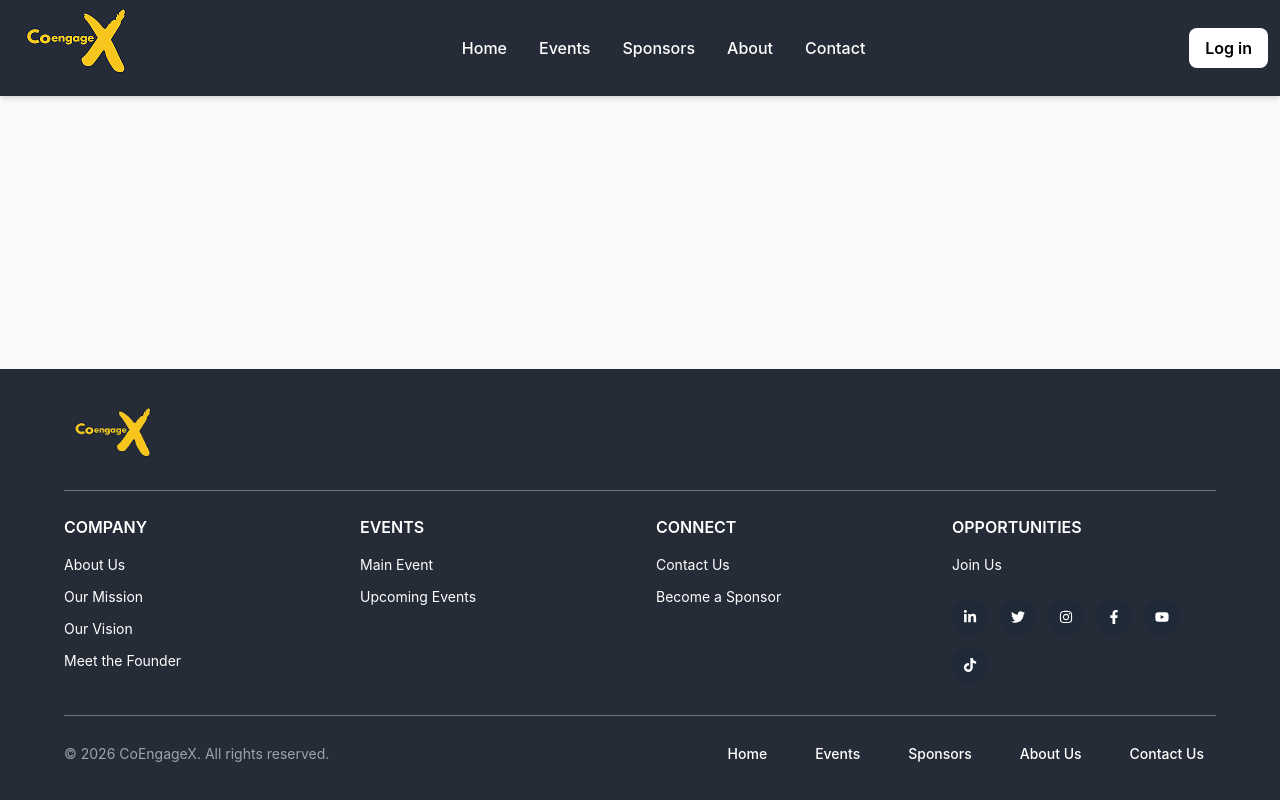
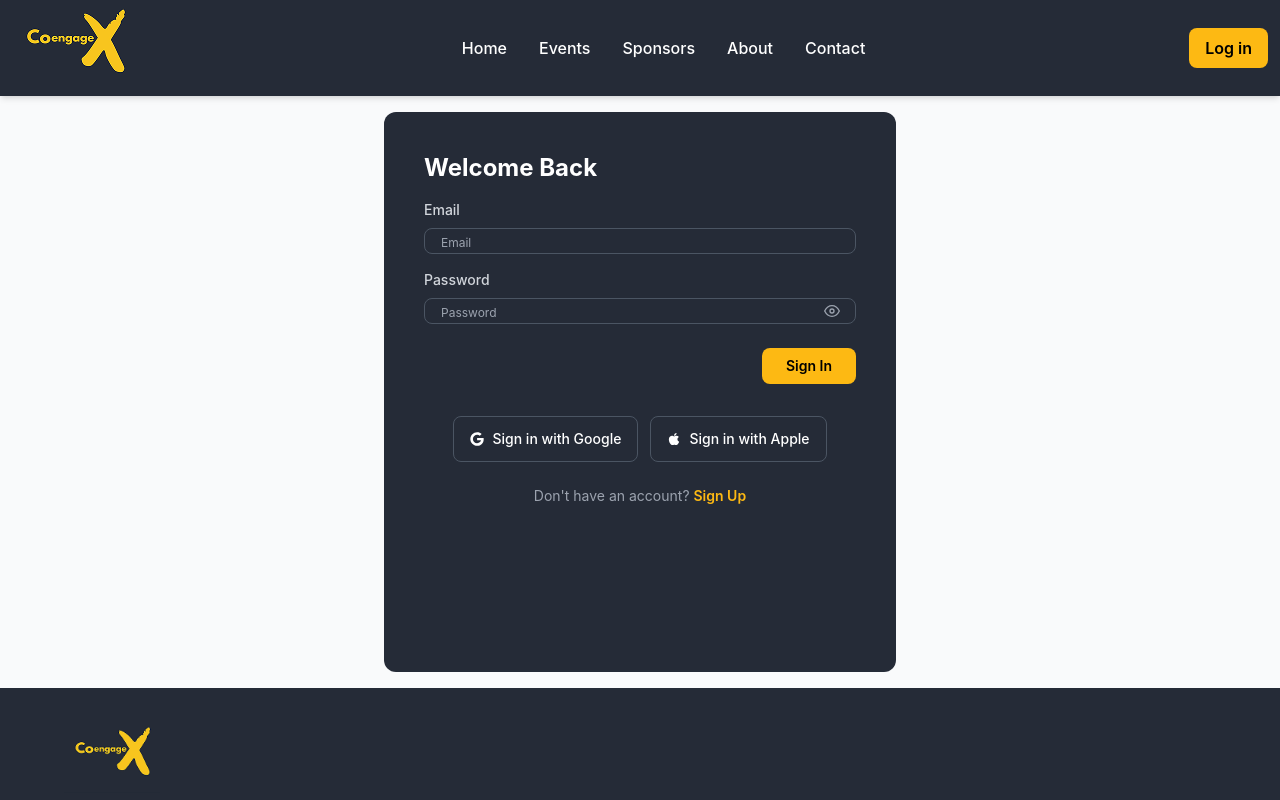
Before and after one commit to CoEngageX/engagexweb, a React (Vite) app in the folder frontend/: page /login in a window 1280 px wide. Shown: the top 800 px of the page. Built offline with nearby package versions, Linux system fonts and the light colour scheme.

Commit message:
Add Login page and integrate login functionality; update Header and routing for login access

```diff
--- a/frontend/src/App.jsx
+++ b/frontend/src/App.jsx
@@ -5,6 +5,7 @@ import Home from './pages/Home'
 import Events from './pages/Events'
 import Contact from './pages/Contact'
 import About from './pages/About'
+import Login from './pages/Login'
 
 function App() {
   return (
@@ -16,6 +17,7 @@ function App() {
           <Route path="/sponsors" element={<Sponsors />} />
           <Route path="/contact" element={<Contact />} />
           <Route path="/about" element={<About />} />
+          <Route path="/login" element={<Login />} />
         </Routes>
       </Layout>
     </Router>
--- a/frontend/src/components/common/Header.jsx
+++ b/frontend/src/components/common/Header.jsx
@@ -1,4 +1,4 @@
-import { NavLink } from 'react-router-dom'
+import { NavLink, Link } from 'react-router-dom'
 import { useState } from 'react'
 import Button from './Button'
 import Logo from"/Logo.png"
@@ -50,9 +50,20 @@ const Header = () => {
           {/* <Button className="bg-[#FDB913] text-black hover:bg-[#ddcb9d] font-semibold px-4 py-2 rounded-lg">
             Sign Up
           </Button> */}
-          <Button className="bg-white text-black hover:bg-[#FDB913] font-semibold px-4 py-2 rounded-lg">
-            Log in
-          </Button>
+          <NavLink
+            to="/login"
+            className={({ isActive }) =>
+              `rounded-lg transition-colors ${
+                isActive
+                  ? 'bg-[#FDB913] text-black'
+                  : 'bg-white text-black hover:bg-[#FDB913]'
+              }`
+            }
+          >
+            <Button className="font-semibold px-4 py-2">
+              Log in
+            </Button>
+          </NavLink>
         </div>
 
         {/* Mobile Menu Button */}
@@ -106,12 +117,21 @@ const Header = () => {
             ))}
 
             <div className="pt-4 flex flex-col space-y-3">
-              <Button className="bg-[#FDB913] text-black font-semibold py-2 rounded-lg">
-                Log in
-              </Button>
-              {/* <Button className="bg-white text-black font-semibold py-2 rounded-lg">
-                Log in
-              </Button> */}
+              <NavLink
+                to="/login"
+                onClick={() => setMenuOpen(false)}
+                className={({ isActive }) =>
+                  `rounded-lg transition-colors ${
+                    isActive
+                      ? 'bg-[#FDB913] text-black'
+                      : 'bg-white text-black'
+                  }`
+                }
+              >
+                <Button className="w-full font-semibold py-2">
+                  Log in
+                </Button>
+              </NavLink>
             </div>
           </nav>
         </div>
--- a/frontend/src/components/sections/EventHighlights.jsx
+++ b/frontend/src/components/sections/EventHighlights.jsx
@@ -24,7 +24,7 @@ const EventHighlights = () => {
             <img
               src={event.coverImage}
               alt={event.eventName}
-              className="w-full h-auto  2xl:h-[400px] rounded-lg"
+              className="w-full h-auto  max-h-[400px] rounded-lg"
             />
           </div>
 
--- a/frontend/src/components/sections/EventsPrograms.jsx
+++ b/frontend/src/components/sections/EventsPrograms.jsx
@@ -19,7 +19,7 @@ const EventsPrograms = () => {
             <img
               src={Flier}
               alt="Event Flier"
-              className="w-full 2xl:h-[350px] h-auto rounded-lg"
+              className="w-full max-h-[400px] h-auto rounded-lg"
             />
           </div>
 
--- a/frontend/src/pages/Contact.jsx
+++ b/frontend/src/pages/Contact.jsx
@@ -30,7 +30,7 @@ const contactInfo = [
 function Contact() {
   return (
     <div className=" p-10 grid grid-cols-1 md:grid-cols-2 gap-10 max-w-7xl mx-auto pb-20">
-        <div className="max-w-sm bg-[#252B37] text-white rounded-lg p-8 space-y-20 pb-2">
+        <div className="max-w-md bg-[#252B37] text-white rounded-lg p-8 space-y-20 pb-2">
 
             {/* Title */}
             <div>
--- /dev/null
+++ b/frontend/src/pages/Login.jsx
@@ -0,0 +1,147 @@
+import { useState } from "react";
+import { FaGoogle, FaApple } from "react-icons/fa";
+import { FiEye, FiEyeOff } from "react-icons/fi";
+
+const Login = () => {
+  const [isSignUp, setIsSignUp] = useState(false);
+  const [showPassword, setShowPassword] = useState(false);
+  const [showConfirmPassword, setShowConfirmPassword] = useState(false);
+  const [agree, setAgree] = useState(false);
+
+  const inputStyle =
+    "w-full px-4 border border-gray-600 rounded-lg bg-transparent text-white focus:outline-none placeholder:text-[12px]";
+
+  return (
+    <div className="flex items-center justify-center p-4">
+      <div className="w-full max-w-lg bg-[#252B37] rounded-xl p-10 min-h-[70vh]">
+        <form className="space-y-4">
+          <h3 className="text-2xl font-bold text-white">
+            {isSignUp ? "Get Started Now" : "Welcome Back"}
+          </h3>
+
+          {isSignUp && (
+            <div>
+              <label className="block text-sm font-medium text-gray-300 mb-2">Full Name</label>
+              <input
+                type="text"
+                placeholder="Full Name"
+                className={inputStyle}
+              />
+            </div>
+          )}
+
+          {/* Email */}
+          <div>
+            <label className="block text-sm font-medium text-gray-300 mb-2">Email</label>
+            <input
+              type="email"
+              placeholder="Email"
+              className={inputStyle}
+            />
+          </div>
+
+          {/* Password */}
+          <div>
+            <label className="block text-sm font-medium text-gray-300 mb-2">Password</label>
+            <div className="relative">
+              <input
+                type={showPassword ? "text" : "password"}
+                placeholder="Password"
+                className={inputStyle}
+              />
+              <button
+                type="button"
+                onClick={() => setShowPassword(!showPassword)}
+                className="absolute right-4 top-1/2 -translate-y-1/2 text-gray-400"
+              >
+                {showPassword ? <FiEyeOff /> : <FiEye />}
+              </button>
+            </div>
+          </div>
+
+          {isSignUp && (
+            <div>
+              <label className="block text-sm font-medium text-gray-300 mb-2">Confirm Password</label>
+              <div className="relative">
+                <input
+                  type={showConfirmPassword ? "text" : "password"}
+                  placeholder="Confirm Password"
+                  className={inputStyle}
+                />
+                <button
+                  type="button"
+                  onClick={() =>
+                    setShowConfirmPassword(!showConfirmPassword)
+                  }
+                  className="absolute right-4 top-1/2 -translate-y-1/2 text-gray-400"
+                >
+                  {showConfirmPassword ? <FiEyeOff /> : <FiEye />}
+                </button>
+              </div>
+            </div>
+          )}
+
+          {isSignUp && (
+            <div className="flex items-start gap-2 text-xs text-gray-400">
+              <input
+                type="checkbox"
+                checked={agree}
+                onChange={() => setAgree(!agree)}
+                className="mt-1"
+              />
+              <p>
+                I agree to the{" "}
+                <span className="text-[#FDB913] cursor-pointer">
+                  Terms & Conditions
+                </span>{" "}
+                and{" "}
+                <span className="text-[#FDB913] cursor-pointer">
+                  Privacy Policy
+                </span>
+              </p>
+            </div>
+          )}
+
+          <div className="flex justify-end pt-2">
+            <button
+              type="submit"
+              disabled={isSignUp && !agree}
+              className={`px-6 py-2 rounded-lg font-semibold text-sm transition ${
+                isSignUp && !agree
+                  ? "bg-gray-400 cursor-not-allowed"
+                  : "bg-[#FDB913] text-black hover:bg-[#ddcb9d]"
+              }`}
+            >
+              {isSignUp ? "Sign Up" : "Sign In"}
+            </button>
+          </div>
+        </form>
+
+        <div className="mt-8 flex flex-col md:flex-row justify-center items-stretch md:items-center gap-3">
+          <button className="flex items-center justify-center gap-2 px-4 py-3 border border-gray-600 rounded-lg text-white hover:bg-[#FDB913] hover:text-black hover:border-[#FDB913] transition text-sm font-medium">
+            <FaGoogle />
+            {isSignUp ? "Sign up with Google" : "Sign in with Google"}
+          </button>
+
+          <button className="flex items-center justify-center gap-2 px-4 py-3 border border-gray-600 rounded-lg text-white hover:bg-[#FDB913] hover:text-black hover:border-[#FDB913] transition text-sm font-medium">
+            <FaApple />
+            {isSignUp ? "Sign up with Apple" : "Sign in with Apple"}
+          </button>
+        </div>
+
+       {/* social media */}
+        <p className="text-sm text-gray-400 text-center pt-6">
+          {isSignUp ? "Already have an account?" : "Don't have an account?"}{" "}
+          <span
+            onClick={() => setIsSignUp(!isSignUp)}
+            className="text-[#FDB913] cursor-pointer font-semibold"
+          >
+            {isSignUp ? "Sign In" : "Sign Up"}
+          </span>
+        </p>
+      </div>
+    </div>
+  );
+};
+
+export default Login;
--- a/frontend/src/pages/Sponsors.jsx
+++ b/frontend/src/pages/Sponsors.jsx
@@ -145,9 +145,11 @@ function Sponsors() {
                 <span className="text-[#FDB913]">an Unforgettable</span>{" "}
                 <br />
                 Event
-                <button className="inline-flex ml-10 bg-[#FDB913] text-black px-3 py-1 text-sm rounded-lg font-semibold hover:bg-[#ddcb9d] transition">
-                     Preregister Now
-                </button>
+               <a href="https://luma.com/f3fpygbt" target="_blank" rel="noopener noreferrer">
+                    <button className="inline-flex ml-10 bg-[#FDB913] text-black px-3 py-1 text-sm rounded-lg font-semibold hover:bg-[#ddcb9d] transition">
+                         Preregister Now
+                    </button>
+               </a>
                 </p>
             </div>
             <div className='mx-auto flex justify-center items-center pt-10'>
```
